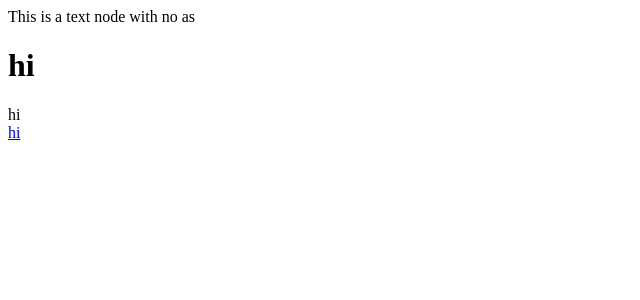
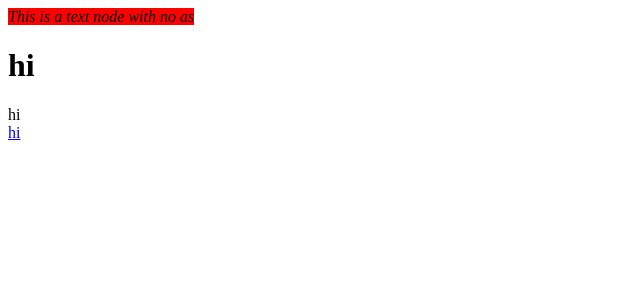
Before and after one commit to pshdev1030/Polymorphic_component, a React (Vite) app: page / in a window 1280 px wide. Shown: the top 300 px of the page, without its empty margins (0-640 px from the left). Built offline with nearby package versions, Linux system fonts and the light colour scheme.

Commit message:
polymorphic component extends custom component
React.ElementType은 html element가 아닐 시 함수형 컴포넌트 혹은 클래스형 컴포넌트의 타입을 가지게 되어있기 때문에 as는 확장이 가능하다.

```diff
--- a/src/App.tsx
+++ b/src/App.tsx
@@ -1,9 +1,13 @@
 import { Text } from "./components";
+
+const Emphasis = ({ children }: { children: React.ReactNode }) => {
+  return <em style={{ background: "red" }}> {children}</em>;
+};
 
 function App() {
   return (
     <div className="App">
-      <Text>This is a text node with no as</Text>
+      <Text as={Emphasis}>This is a text node with no as</Text>
       <Text as="h1">hi</Text>
       <Text as="div">hi</Text>
       <Text as="a" href="asdf">
--- a/src/components/Text.tsx
+++ b/src/components/Text.tsx
@@ -4,6 +4,12 @@ type TextProps<C extends React.ElementType> = {
   as?: C;
   children: React.ReactNode;
 } & React.ComponentPropsWithoutRef<C>;
+
+// ElementType은 html element 일 때는 html element, 커스텀 컴포넌트일 경우에는 그것을 지원한다.
+// type ElementType<P = any> ={
+//     [K in keyof JSX.IntrinsicElements]: P extends JSX.IntrinsicElements[K] ? K : never
+// }[keyof JSX.IntrinsicElements] |
+// ComponentType<P>;
 
 export const Text = <C extends React.ElementType = "span">({
   as,
```
